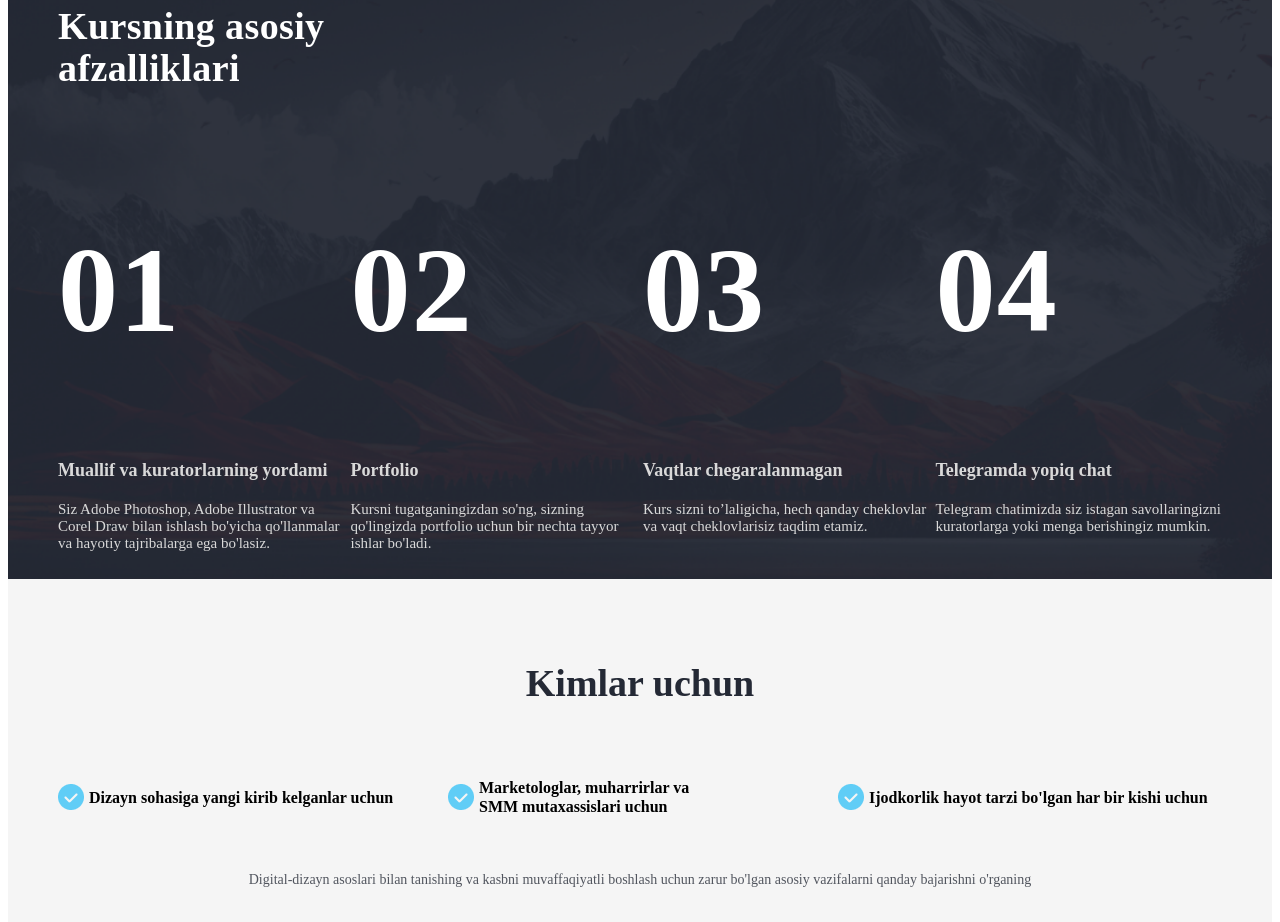
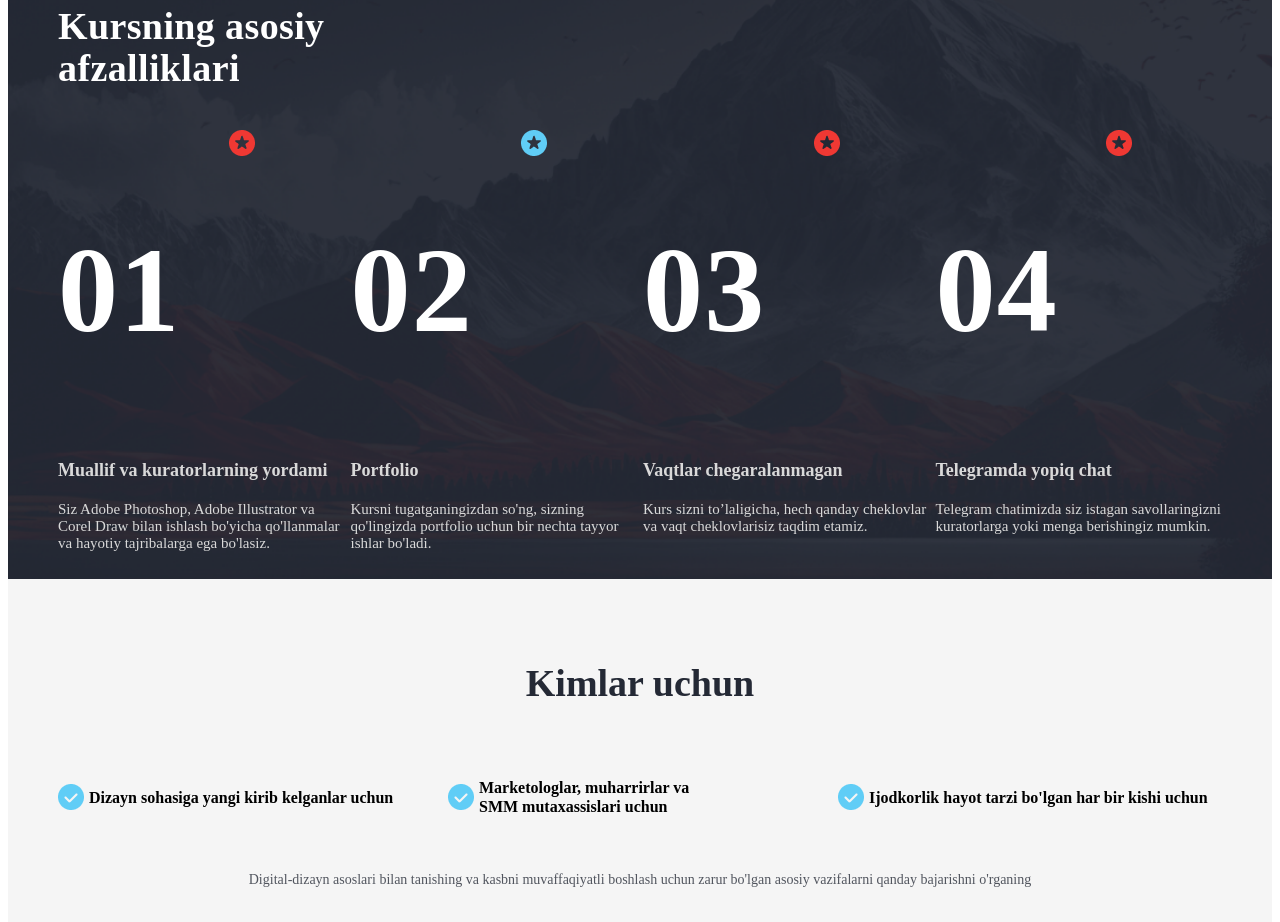
Before and after one commit to Yousuf-kh/ismoil-me, a React (Vite) app: page / in a window 1280 px wide. Shown: the part 1420-2342 px from the top of the page. Built offline with nearby package versions, Linux system fonts and the light colour scheme; the HTML template or start-up script is replaced by a standard one.

Commit message:
first page end

```diff
--- a/src/components/Kurs.jsx
+++ b/src/components/Kurs.jsx
@@ -1,4 +1,12 @@
-import { Box, Container, Flex, Grid, Heading, Text } from "@chakra-ui/react";
+import {
+  Box,
+  Container,
+  Flex,
+  Grid,
+  Heading,
+  Image,
+  Text,
+} from "@chakra-ui/react";
 
 import { kurses } from "../helpers/const";
 
@@ -22,8 +30,8 @@ const Kurs = () => {
           Kursning asosiy <br /> afzalliklari
         </Heading>
         <Grid templateColumns="repeat(4, 1fr)" pt={5} gap={6}>
-          {kurses.map((c) => (
-            <Box>
+          {kurses.map((c, i) => (
+            <Box pos={"relative"}>
               <Heading
                 fontSize={"120px"}
                 fontWeight={"700"}
@@ -45,6 +53,16 @@ const Kurs = () => {
               <Text pt={"3"} fontSize={"15px"} color={"#D9D9D9"}>
                 {c.text}
               </Text>
+              <Image
+                src={
+                  i == 1
+                    ? "../../images/blue-star.png"
+                    : "../../images/red-star.png"
+                }
+                pos={"absolute"}
+                top={"5"}
+                right={"90"}
+              />
             </Box>
           ))}
         </Grid>
--- a/src/components/Reviews.jsx
+++ b/src/components/Reviews.jsx
@@ -27,7 +27,7 @@ const Reviews = () => {
             boxShadow={"0px 13px 25px -1px rgba(34, 60, 80, 0.2)"}
             h={"300px"}
             mt={10}
-            w={"570px"}
+            width={"570px"}
           >
             <Carousel responsive={responsive2}>
               <Box>
```
Also changed, not shown: images/blue-star.png (added), images/red-star.png (added).
